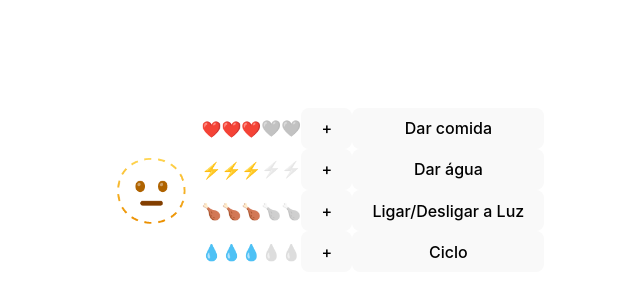
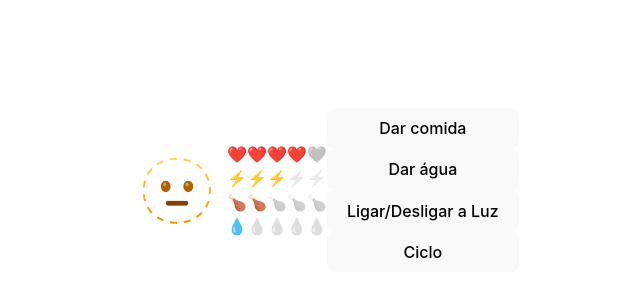
Before and after one commit to ufjf-dcc207/ufjf-dcc207-2024-3-a-atv06-ianfefe, a React (Vite) app: page / in a window 1280 px wide. Shown: the part 210-510 px from the top of the page, without its empty margins (317-957 px from the left). Built offline with nearby package versions, Linux system fonts and the light colour scheme.

Commit message:
adiciona controle de estado de comida e bebida no emoji

```diff
--- a/src/Atributo.tsx
+++ b/src/Atributo.tsx
@@ -1,22 +1,16 @@
-import { useState } from "react";
 import "./Atributo.css";
 
 type AtributoProps = {
     icone: string;
+    quantidade: number;
 };
 
-export default function Atributo({icone}: AtributoProps) {
-    const [quantidade, setQuantidade] = useState(3);
-
-    function addIcone(){
-        setQuantidade((quant) => (quant === 5 ? 0 : quant + 1));
-    }
+export default function Atributo({icone, quantidade}: AtributoProps) {
 
   return (
         <div className="atributo">
             <span>{icone.repeat(quantidade)}</span>
             <span className="inativo">{icone.repeat(5 - quantidade)}</span>
-            <button onClick={addIcone}>+</button>
         </div>
   );
 }
--- a/src/Emoji.tsx
+++ b/src/Emoji.tsx
@@ -10,21 +10,33 @@ const EMOJIS = new Map<string, string>([
 
 export default function Emoji() {
   const [situacao, setSituacao] = useState("deady");
+  const [saude, setSaude] = useState(4);
+  const [energia, setEnergia] = useState(3);
+  const [comida, setComida] = useState(2);
+  const [agua, setAgua] = useState(1);
 
-  function onAlimentar(){}
-  function onHidratar(){}
-  function onLigaDesligaLuz(){}
-  function onCiclo(){}
+  function onAlimentar(){
+    setComida(comida === 5 ? comida : comida + 1);
+  }
+  function onHidratar(){
+    setAgua(agua === 5 ? agua : agua + 1);
+
+  }
+  function onLigaDesligaLuz(){
+  }
+
+  function onCiclo(){
+  }
 
   return (
     <div className="emoji">
       <div className="situacao">{EMOJIS.get(situacao) || "🫥"}</div>
       <div className="atributos"></div>
       <div className="atributos">
-        <Atributo icone="❤️"></Atributo>
-        <Atributo icone="⚡"></Atributo>
-        <Atributo icone="🍗"></Atributo>
-        <Atributo icone="💧"></Atributo>
+        <Atributo icone="❤️" quantidade={saude}></Atributo>
+        <Atributo icone="⚡" quantidade={energia}></Atributo>
+        <Atributo icone="🍗" quantidade={comida}></Atributo>
+        <Atributo icone="💧" quantidade={agua}></Atributo>
       </div>
       <div className="acoes">
         <button onClick={onAlimentar}>Dar comida</button>
```
